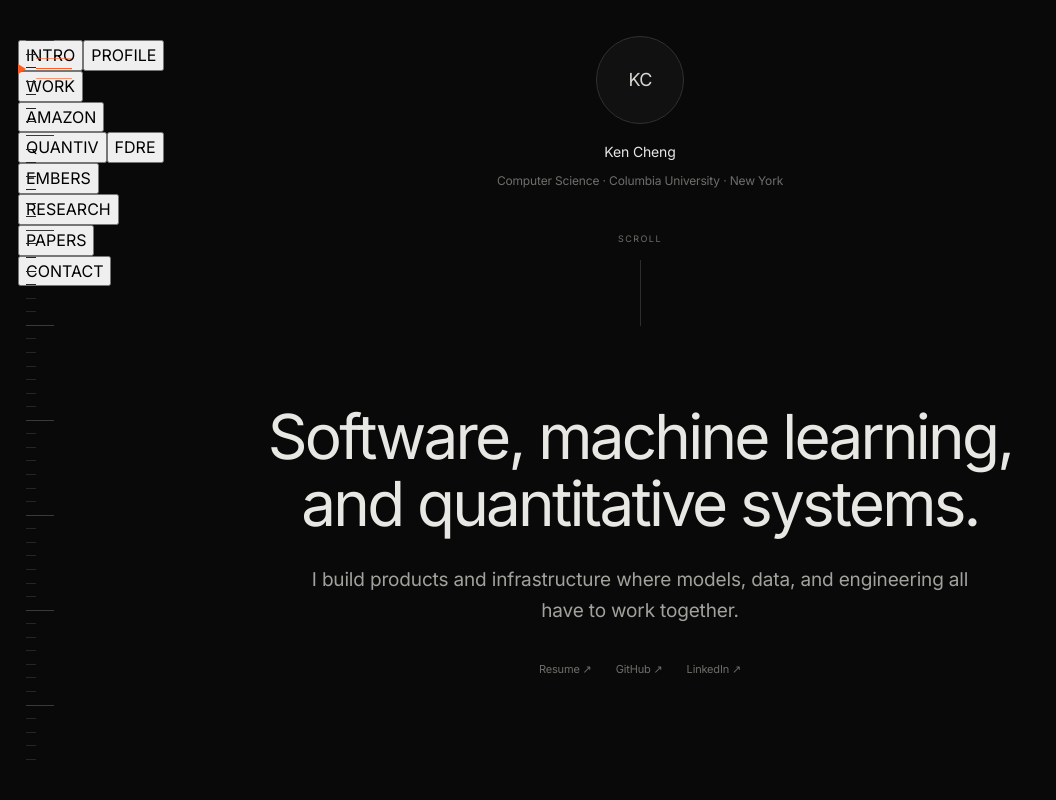
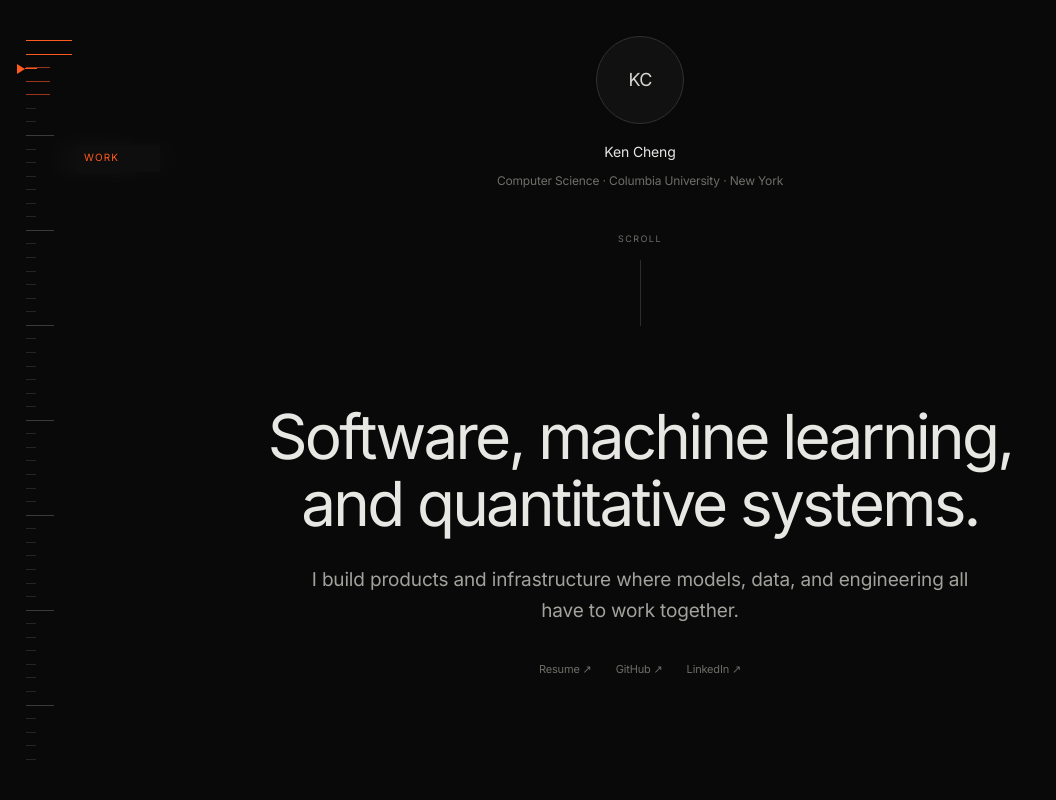
Before and after one commit to kenchengkc/personal-website, a Next.js app: page / in a window 1280 px wide. Shown: the top 800 px of the page, without its empty margins (0-1056 px from the left). Built offline with nearby package versions, Linux system fonts and the light colour scheme.

Commit message:
Match highlighted ruler and result glow

```diff
--- a/app/globals.css
+++ b/app/globals.css
@@ -74,8 +74,8 @@ textarea {
   bottom: 40px;
   left: 18px;
   z-index: 60;
-  width: 150px;
-  pointer-events: none;
+  width: 168px;
+  pointer-events: auto;
 }
 
 .ruler-track {
@@ -92,6 +92,9 @@ textarea {
   width: 10px;
   height: 1px;
   background: #252525;
+  transition:
+    width 160ms cubic-bezier(0.2, 0.8, 0.2, 1),
+    background 160ms cubic-bezier(0.2, 0.8, 0.2, 1);
 }
 
 .ruler-tick-long {
@@ -99,14 +102,23 @@ textarea {
   background: #3a3a3a;
 }
 
+.ruler-tick-near {
+  width: 24px;
+  background: #9a3518;
+}
+
+.ruler-tick-core {
+  width: 46px;
+  background: var(--rail-accent);
+}
+
 .ruler-marker {
   position: absolute;
-  left: 0;
+  left: -1px;
   display: flex;
   align-items: center;
-  gap: 10px;
   transform: translateY(-50%);
-  transition: top 120ms linear;
+  transition: top 90ms linear;
 }
 
 .ruler-marker::before {
@@ -120,19 +132,51 @@ textarea {
 
 .ruler-marker i {
   display: block;
-  width: 36px;
+  width: 12px;
   height: 1px;
   background: var(--rail-accent);
-  box-shadow:
-    0 -10px 0 -0.2px var(--rail-accent),
-    0 10px 0 -0.2px var(--rail-accent);
 }
 
-.ruler-marker span {
-  color: var(--rail-accent);
+.ruler-milestones {
+  position: absolute;
+  inset: 0;
+}
+
+.ruler-milestone {
+  position: absolute;
+  left: 58px;
+  min-width: 84px;
+  padding: 6px 8px;
+  border: 0;
+  background: transparent;
+  color: transparent;
   font-size: 10px;
-  letter-spacing: 0.1em;
-  white-space: nowrap;
+  letter-spacing: 0.11em;
+  text-align: left;
+  text-transform: uppercase;
+  transform: translateY(-50%);
+  cursor: pointer;
+  pointer-events: auto;
+  transition:
+    color 180ms cubic-bezier(0.2, 0.8, 0.2, 1),
+    background 180ms cubic-bezier(0.2, 0.8, 0.2, 1),
+    box-shadow 180ms cubic-bezier(0.2, 0.8, 0.2, 1);
+}
+
+.scroll-ruler:hover .ruler-milestone {
+  color: #5f5f5b;
+}
+
+.ruler-milestone:hover {
+  color: #b8b8b3 !important;
+}
+
+.ruler-milestone.is-active {
+  color: var(--rail-accent) !important;
+  background: rgba(255, 255, 255, 0.025);
+  box-shadow:
+    -20px 0 28px rgba(255, 255, 255, 0.035),
+    18px 0 32px rgba(255, 255, 255, 0.025);
 }
 
 /* Homepage */
@@ -411,8 +455,22 @@ textarea {
 }
 
 .project-result {
+  position: relative;
   width: min(calc(100% - 48px), var(--result));
   margin: 62px auto 0;
+  isolation: isolate;
+}
+
+.project-result::before {
+  content: "";
+  position: absolute;
+  z-index: -1;
+  inset: 10% 3% -4%;
+  border-radius: 28px;
+  background: rgba(238, 238, 232, 0.07);
+  filter: blur(38px);
+  opacity: 0.95;
+  pointer-events: none;
 }
 
 .project-visual {
@@ -423,8 +481,8 @@ textarea {
   border-radius: 16px;
   background: var(--paper);
   box-shadow:
-    0 26px 74px rgba(235, 235, 230, 0.11),
-    0 0 0 1px rgba(255, 255, 255, 0.015);
+    0 28px 82px rgba(235, 235, 230, 0.13),
+    0 0 0 1px rgba(255, 255, 255, 0.018);
 }
 
 .project-caption {
@@ -813,10 +871,15 @@ textarea {
     margin-top: 42px;
   }
 
+  .project-result::before {
+    inset: 14% 4% -2%;
+    filter: blur(28px);
+  }
+
   .project-visual {
     aspect-ratio: 4 / 3;
     border-radius: 12px;
-    box-shadow: 0 18px 48px rgba(235, 235, 230, 0.08);
+    box-shadow: 0 18px 48px rgba(235, 235, 230, 0.09);
   }
 
   .research-row {
```
